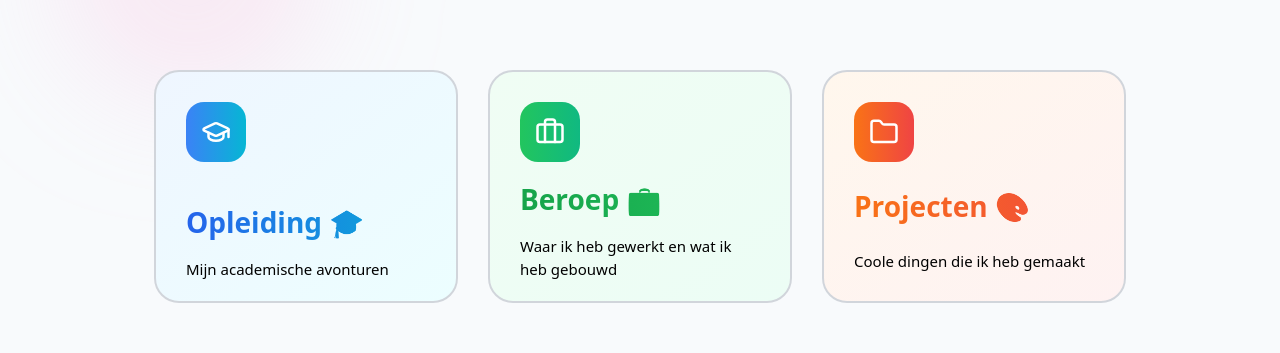
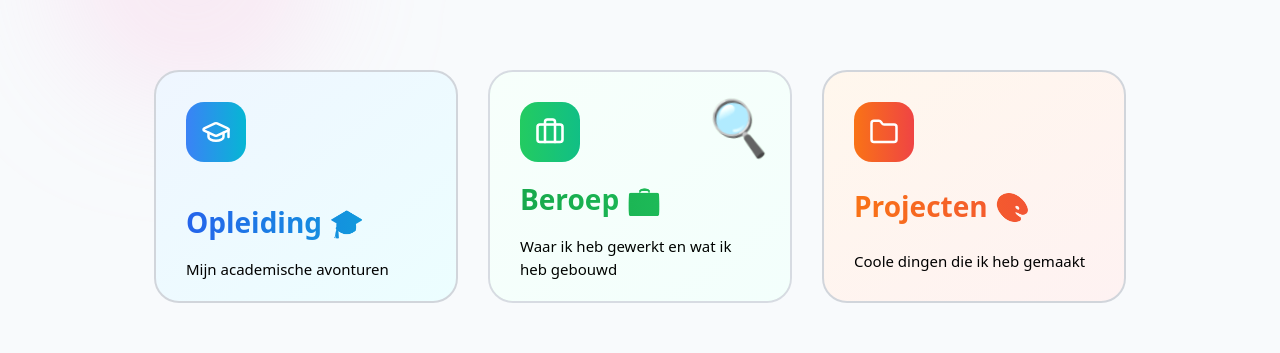
Before and after one commit to JurgenvanF/jurgenvanf-portfolio, a React (Vite) app: page / in a window 1280 px wide. Shown: the part 753-1106 px from the top of the page. Built offline with nearby package versions, Linux system fonts and the light colour scheme; no server answers; a web font is replaced by a local one.

Commit message:
Updated position and added attention to homescreen

```diff
--- a/src/index.css
+++ b/src/index.css
@@ -175,3 +175,74 @@ body.home footer {
     transform: translate(0px, 0px) scale(1);
   }
 }
+
+@keyframes searchWiggle {
+  0%,
+  100% {
+    transform: rotate(0deg) translateX(0);
+  }
+  25% {
+    transform: rotate(-12deg) translateX(-2px);
+  }
+  50% {
+    transform: rotate(8deg) translateX(2px);
+  }
+  75% {
+    transform: rotate(-6deg) translateX(-1px);
+  }
+}
+
+@keyframes brightFlash {
+  0%,
+  18%,
+  36%,
+  100% {
+    filter: brightness(1);
+  }
+  9%,
+  27% {
+    filter: brightness(1.5);
+  }
+}
+
+@keyframes borderFlash {
+  0%,
+  18%,
+  36%,
+  100% {
+    border-color: var(--color-border-card);
+    box-shadow: 0 0 0 rgba(255, 255, 255, 0);
+  }
+  9%,
+  27% {
+    border-color: #ffffff;
+    box-shadow: 0 0 12px rgba(255, 255, 255, 0.9);
+  }
+}
+
+@keyframes mediumFlash {
+  0%,
+  18%,
+  36%,
+  100% {
+    filter: brightness(1);
+  }
+  9%,
+  27% {
+    filter: brightness(1.2);
+  }
+}
+
+@keyframes pulse {
+  0% {
+    transform: translate(-13%, -85%) scale(0.8);
+    opacity: 0;
+  }
+  50% {
+    opacity: 1;
+  }
+  100% {
+    transform: translate(-13%, -85%) scale(1.8);
+    opacity: 0;
+  }
+}
--- a/src/pages/home/Home.css
+++ b/src/pages/home/Home.css
@@ -449,6 +449,25 @@
   text-decoration: none;
 }
 
+.open-position {
+  animation: mediumFlash 5s infinite;
+}
+
+.dark .open-position {
+  animation:
+    brightFlash 5s infinite,
+    borderFlash 5s infinite;
+}
+
+.open-position-icon {
+  position: absolute;
+  top: 15px; /* distance from the top of the link */
+  right: 20px; /* distance from the right of the link */
+  font-size: 3.2rem; /* optional, adjust size */
+  pointer-events: none; /* so it doesn’t block clicks */
+  animation: searchWiggle 4s ease-in-out infinite;
+}
+
 .pageRouting__education::before,
 .pageRouting__profession::before,
 .pageRouting__projects::before,
@@ -524,7 +543,7 @@
 }
 
 .pageRouting__profession:hover {
-  border-color: var(--border-color-profession-hover);
+  border-color: var(--border-color-profession-hover) !important;
 }
 
 .pageRouting__projects:hover {
--- a/src/pages/home/Home.jsx
+++ b/src/pages/home/Home.jsx
@@ -108,7 +108,8 @@ function Home() {
           </p>
         </Link>
 
-        <Link to="/beroep" className="pageRouting__profession">
+        <Link to="/beroep" className="pageRouting__profession open-position">
+          <span className="open-position-icon">🔍</span>
           <Briefcase className="pageRouting__profession__icon" />
           <h2 className="pageRouting__profession__title">Beroep 💼</h2>
           <p className="pageRouting__profession__text">
--- a/src/pages/profession/Profession.css
+++ b/src/pages/profession/Profession.css
@@ -178,20 +178,6 @@ p {
   transform: translate(-13%, -85%) scale(0.8);
   animation: pulse 2s ease-out infinite;
   z-index: -1;
-}
-
-@keyframes pulse {
-  0% {
-    transform: translate(-13%, -85%) scale(0.8);
-    opacity: 0;
-  }
-  50% {
-    opacity: 1;
-  }
-  100% {
-    transform: translate(-13%, -85%) scale(1.8);
-    opacity: 0;
-  }
 }
 
 .profession__container__timeline:last-child::after {
--- a/src/pages/profession/Profession.jsx
+++ b/src/pages/profession/Profession.jsx
@@ -54,9 +54,8 @@ function Profession() {
                 <p className="profession__container__item__spec__text">
                   <div className="profession__container__item__spec__text__description">
                     Ik ben momenteel op zoek naar een nieuwe uitdaging als
-                    frontend of fullstack developer. Klaar om mijn ervaring bij
-                    Nedbase en YourSurprise in te zetten voor een innovatief
-                    team!
+                    frontend developer / UX developer. Klaar om mijn kennis en
+                    energie in te zetten voor een leuk en innovatief team!
                   </div>
                 </p>
               </div>
```
